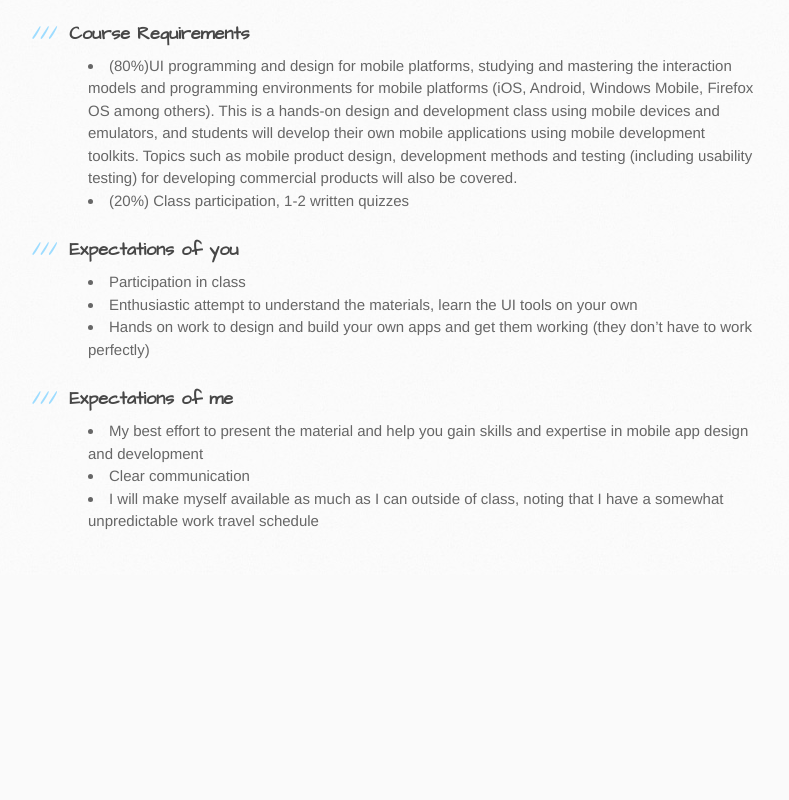
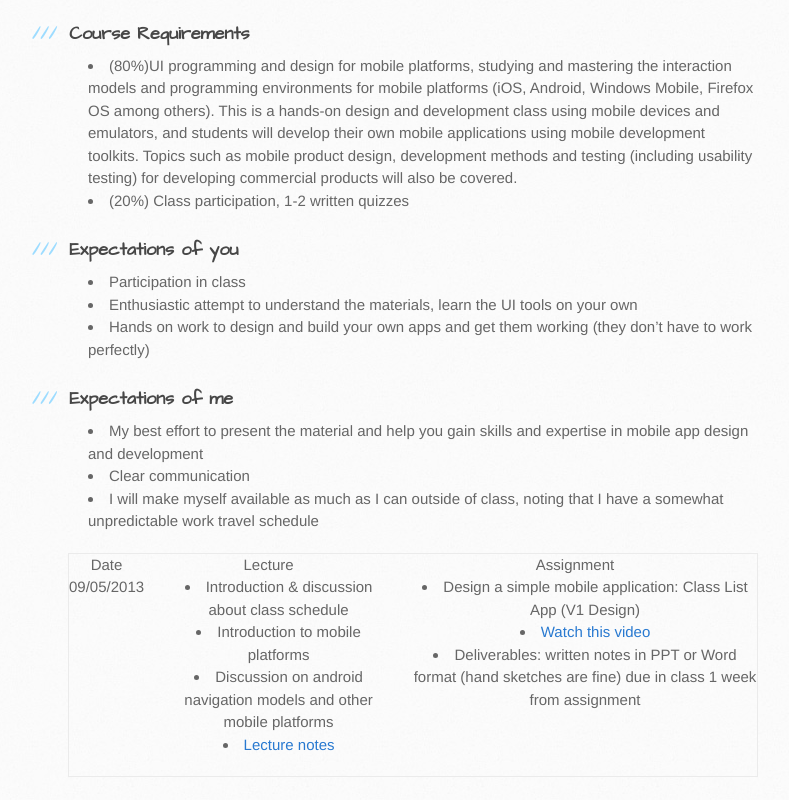
Before and after one commit to awishn02/MobilePlatformUI, a plain HTML site: page index.html in a window 1280 px wide. Shown: the part 941-1741 px from the top of the page, without its empty margins (102-891 px from the left). Before the commit the page ends 1516 px from the top, so only its background shows below. Drawn offline with Linux system fonts and the light colour scheme.

Commit message:
updated index.html, added files

```diff
--- a/index.html
+++ b/index.html
@@ -80,7 +80,33 @@
 <li>My best effort to present the material and help you gain skills and expertise in mobile app design and development</li>
 <li>Clear communication</li>
 <li>I will make myself available as much as I can outside of class, noting that I have a somewhat unpredictable work travel schedule</li>
-</ul><table></table>
+</ul>
+
+<table>
+  <thead>
+    <th>Date</th>
+    <th>Lecture</th>
+    <th>Assignment</th>
+  </thead>
+  <tr>
+    <th>09/05/2013</th>
+    <th>
+      <ul>
+        <li>Introduction & discussion about class schedule</li>
+        <li>Introduction to mobile platforms</li>
+        <li>Discussion on android navigation models and other mobile platforms</li>
+        <li><a href="course_docs/lecture1.pdf">Lecture notes</a>
+      </ul>
+    </th>
+    <th>
+      <ul>
+        <li>Design a simple mobile application: Class List App (V1 Design)</li>
+        <li><a href="https://developers.google.com/events/io/sessions/326301704">Watch this video</a></li>
+        <li>Deliverables:  written notes in PPT or Word format (hand sketches are fine) due in class 1 week from assignment</li>
+      </ul>
+    </th>
+  </tr>
+</table>
         </section>
 
         <aside id="sidebar">
```
Also changed, not shown: 1 other file.
